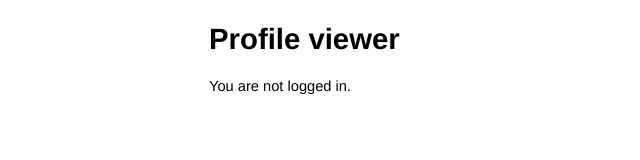
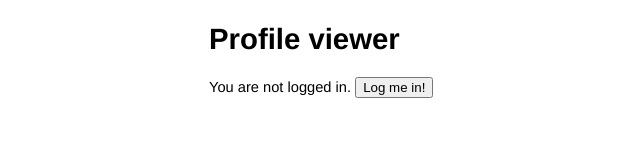
Before and after one commit to raulrpearson/solid-lunch-break, a plain HTML site: page index.html in a window 1280 px wide. Shown: the whole page, without its empty margins (31-671 px from the left). Drawn offline with Linux system fonts and the light colour scheme.

Commit message:
Add log in and out functionality

```diff
--- a/index.html
+++ b/index.html
@@ -9,9 +9,11 @@
     <h1>Profile viewer</h1>
     <p id="login">
       You are not logged in.
+      <button>Log me in!</button>
     </p>
     <p id="logout" style="display:none;">
       You are logged in as <span id="user"></span>.
+      <button>Log me out!</button>
     </p>
     <script src="scripts/jquery.js"></script>
     <script src="scripts/solid-auth-client.bundle.js"></script>
--- a/scripts/main.js
+++ b/scripts/main.js
@@ -1 +1,10 @@
 $('#logout').hide();
+const popupUri = 'popup.html';
+$('#login button').click(() => solid.auth.popupLogin({ popupUri }));
+solid.auth.trackSession(session => {
+  const loggedIn = !!session;
+  $('#login').toggle(!loggedIn);
+  $('#logout').toggle(loggedIn);
+  $('#user').text(session && session.webId);
+});
+$('#logout button').click(() => solid.auth.logout());
```
